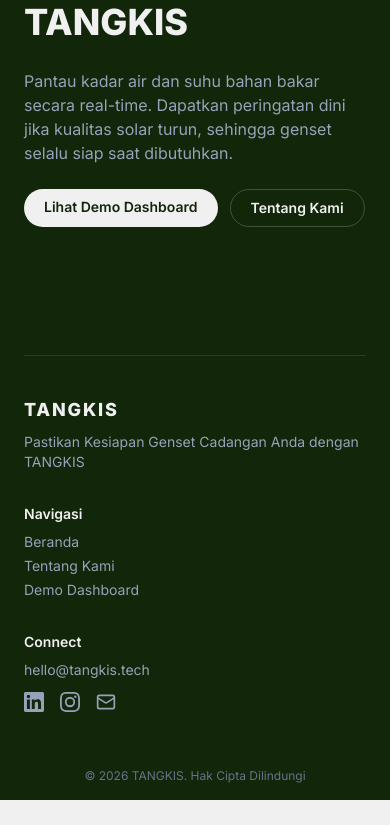
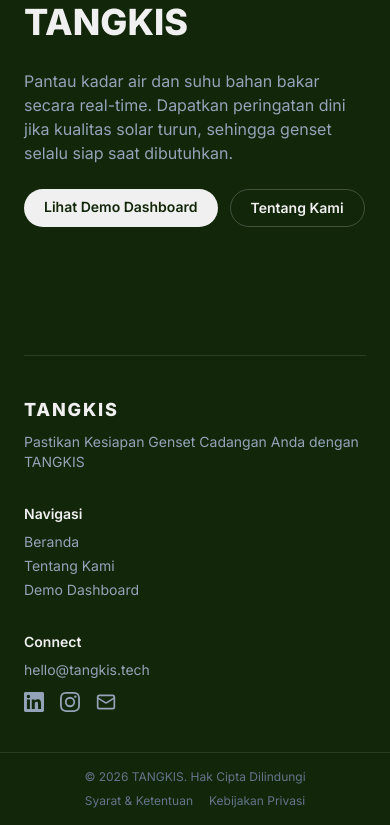
Before and after one commit to Nyanist/tangkis, a Next.js app: page / in a window 390 px wide. Shown: the part 5151-5976 px from the top of the page. Before the commit the page ends 5951 px from the top, so only its background shows below. Built offline with nearby package versions, Linux system fonts and the light colour scheme.

Commit message:
feat: add terms & privacy policy placeholder

```diff
--- a/src/components/layout/Footer.tsx
+++ b/src/components/layout/Footer.tsx
@@ -97,8 +97,12 @@ export default function Footer() {
         </div>
       </div>
 
-      <div className="py-4 text-center text-xs text-slate-500">
-        © 2026 {product.name}. Hak Cipta Dilindungi
+      <div className="flex flex-col items-center justify-center gap-2 border-t border-white/10 py-4 text-center text-xs text-slate-500 sm:flex-row sm:gap-4">
+        <span>© 2026 {product.name}. Hak Cipta Dilindungi</span>
+        <span className="flex items-center gap-4">
+          <Link href="#" className="hover:text-[#f0f0f0]">Syarat & Ketentuan</Link>
+          <Link href="#" className="hover:text-[#f0f0f0]">Kebijakan Privasi</Link>
+        </span>
       </div>
     </footer>
   );
```
